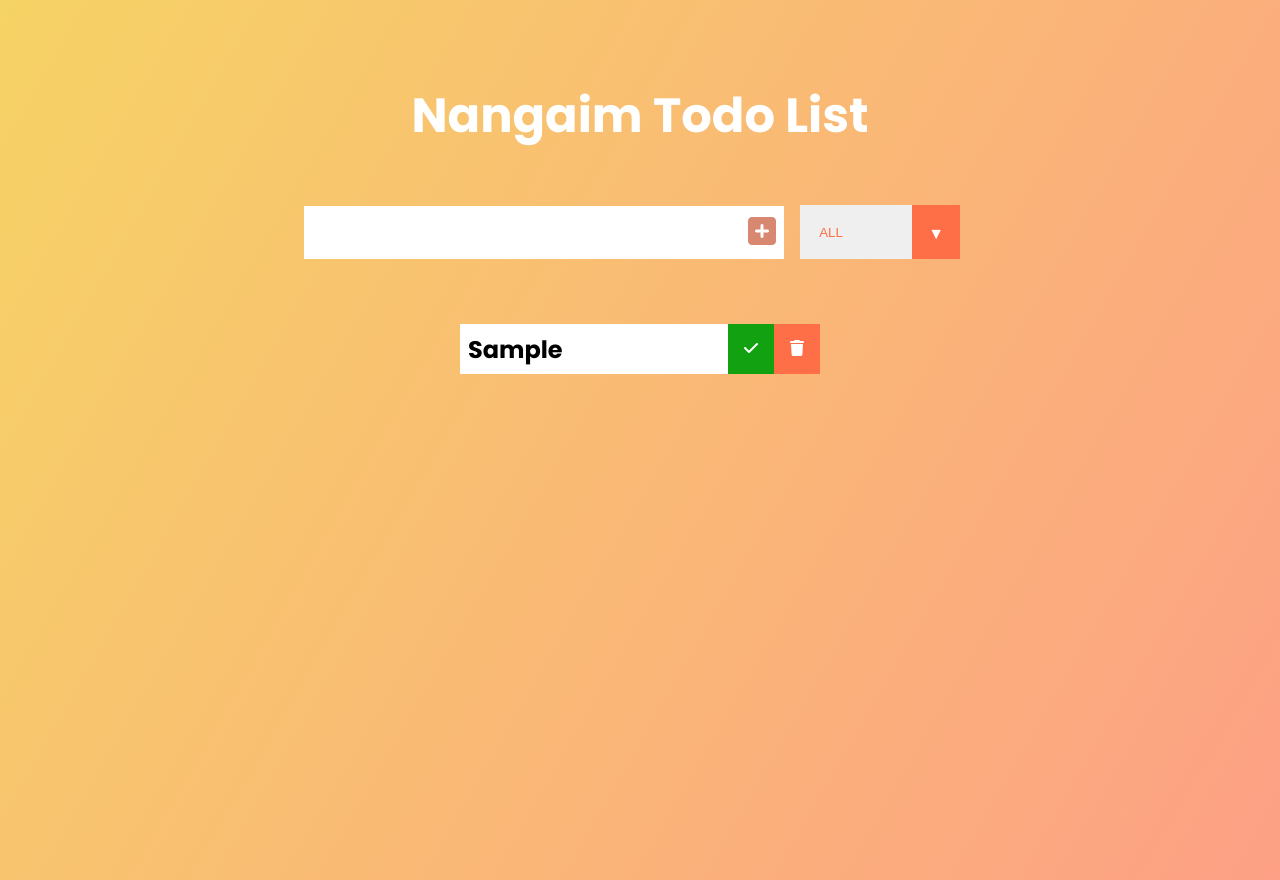
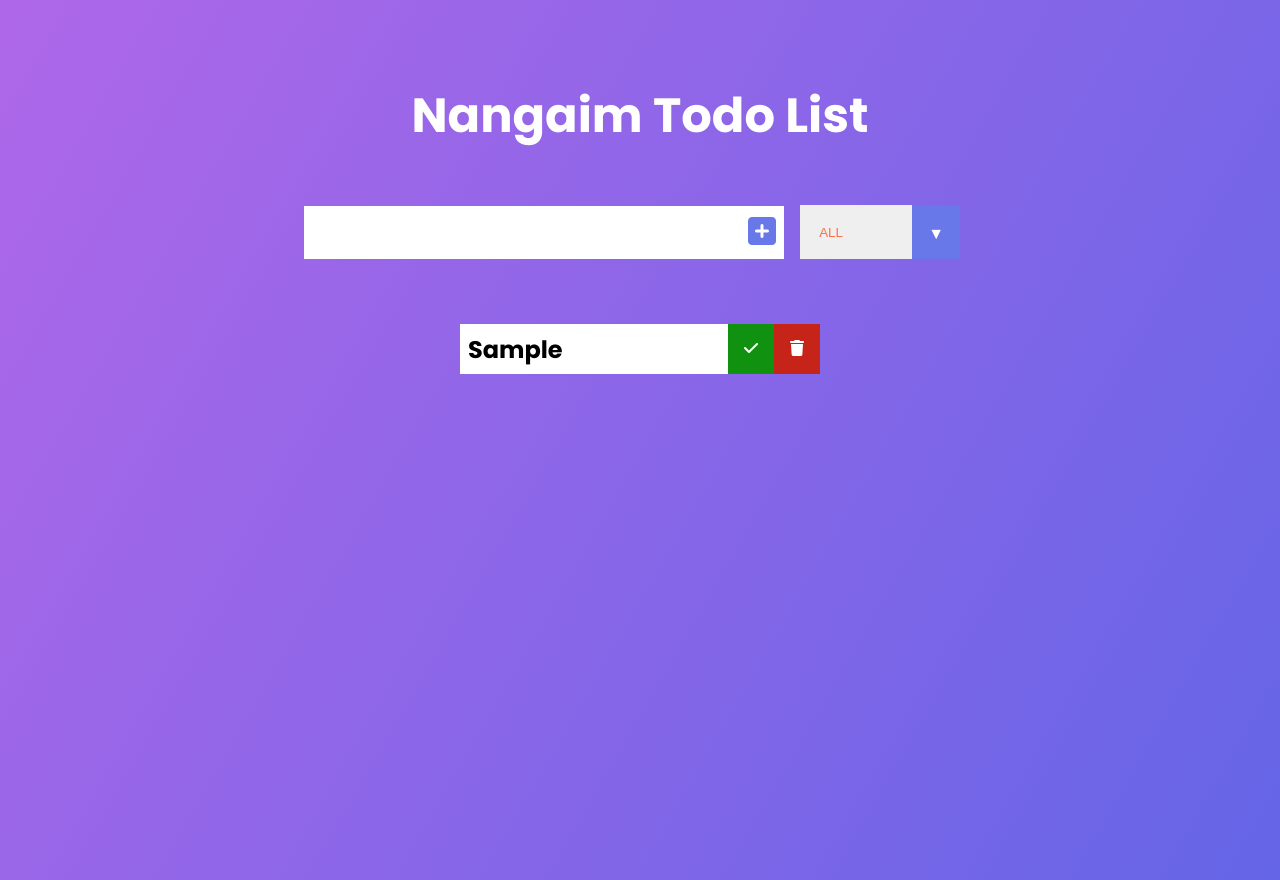
Before and after one commit to Nangaim/NangaimTodoList.io, a plain HTML site: page index.html in a window 1280 px wide. Both pictures are taken after typing "Sample" into the empty fields and a click on the button 762 px from the left and 232 px from the top of the page. Drawn offline with Linux system fonts and the light colour scheme.

Commit message:
Fixed colors

```diff
--- a/style.css
+++ b/style.css
@@ -5,7 +5,11 @@
 }
 
 body {
-  background-image: linear-gradient(120deg, #f6d365, #fda085);
+  background-image: linear-gradient(
+    120deg,
+    rgba(175, 103, 233, 1),
+    rgba(101, 101, 231, 1)
+  );
   color: white;
   font-family: "Poppins", sans-serif;
   font-weight: 700;
@@ -43,14 +47,14 @@ form button {
 }
 
 form button {
-  color: #d88771;
+  color: #6978e8;
   background: white;
   cursor: pointer;
   transition: color 0.5 ease;
 }
 
 form button:hover {
-  background: #d88771;
+  background: #6978e8;
   color: white;
 }
 
@@ -82,7 +86,7 @@ form button:hover {
 
 .trash-btn,
 .complete-btn {
-  background: #ff6f47;
+  background: #c72419;
   color: white;
   border: none;
   padding: 1rem;
@@ -91,7 +95,7 @@ form button:hover {
 }
 
 .complete-btn {
-  background: rgb(17, 161, 17);
+  background: rgb(16, 146, 16);
 }
 
 .todo-item {
@@ -137,7 +141,7 @@ select {
 .select::after {
   content: "\25BC";
   position: absolute;
-  background: #ff6f47;
+  background: #6978e8;
   top: 0;
   right: 0;
   padding: 1rem;
@@ -147,7 +151,7 @@ select {
 
 .select:hover::after {
   background: white;
-  color: #ff6f47;
+  color: #6978e8;
 }
 
 @media screen and (max-width: 1024px) {
```
